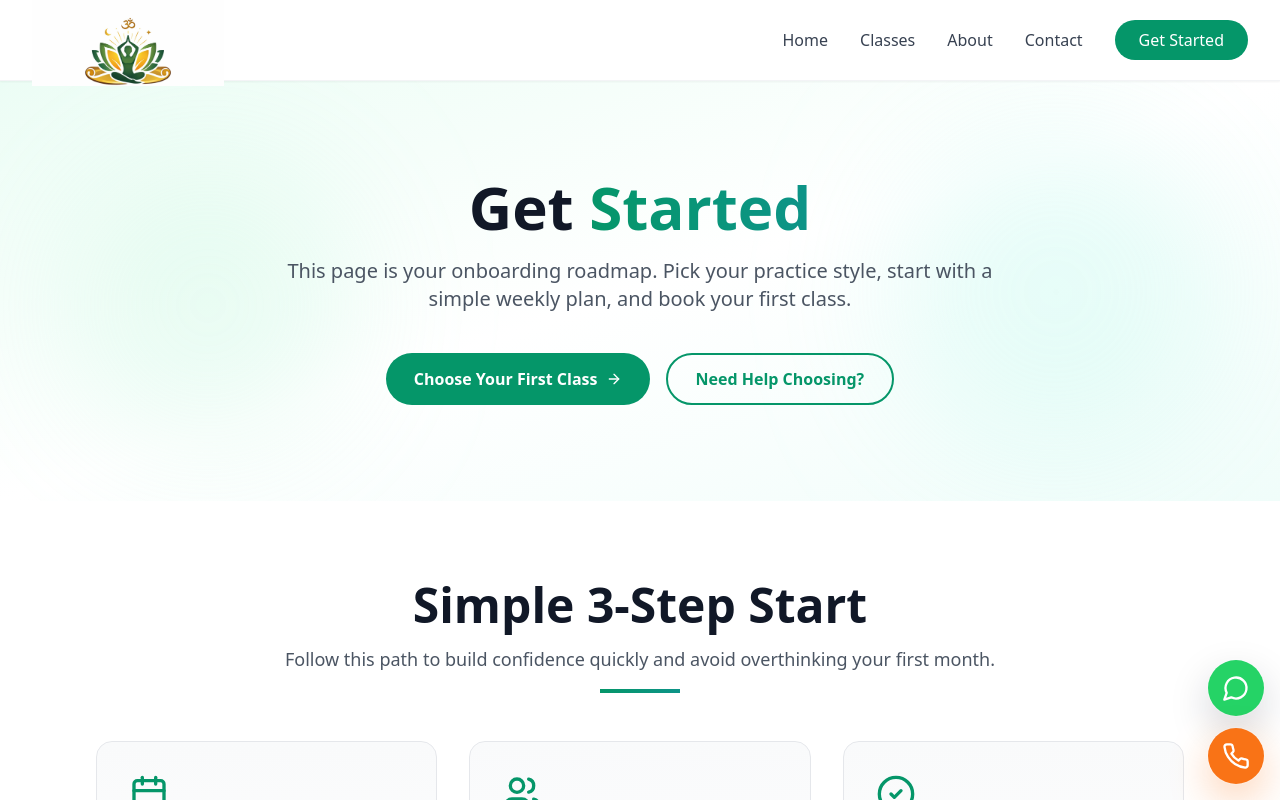
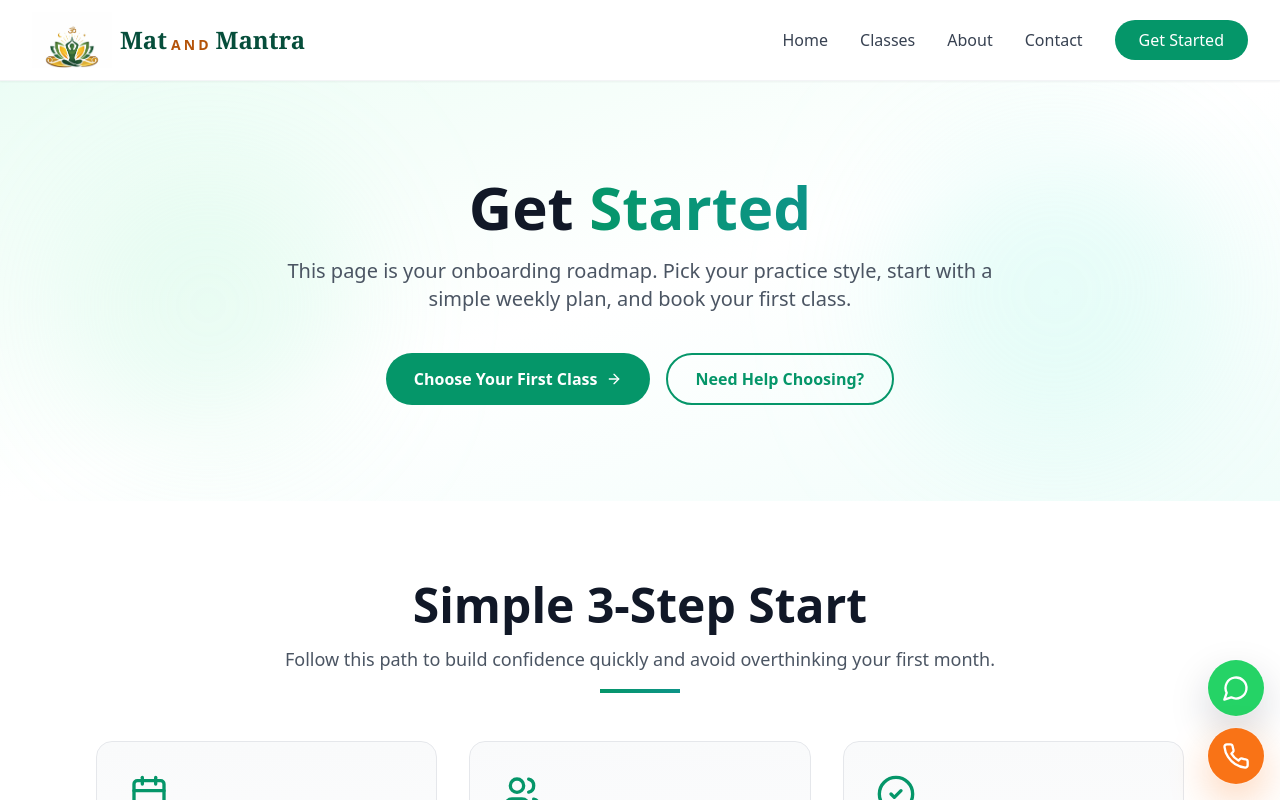
Before and after one commit to techadomobi/yoga, a React (Vite) app: page /get-started in a window 1280 px wide. Shown: the top 800 px of the page. Built offline with nearby package versions, Linux system fonts and the light colour scheme.

Commit message:
logo updated

```diff
--- a/src/components/BrandLogo.tsx
+++ b/src/components/BrandLogo.tsx
@@ -5,17 +5,28 @@ type BrandLogoProps = {
 
 export default function BrandLogo({ variant = 'inline', className = '' }: BrandLogoProps) {
   const isStacked = variant === 'stacked';
-  const sizeClass = isStacked
-    ? 'w-40 sm:w-44 md:w-48'
-    : 'w-28 sm:w-36 md:w-44 lg:w-48';
 
   return (
-    <div className={`flex shrink-0 ${isStacked ? 'flex-col items-center gap-2' : 'items-center gap-2.5'} ${className}`}>
-      <img
-        src="/Mat_and_Mantra_yoga_logo.png"
-        alt="Mat and Mantra"
-        className={`${sizeClass} h-auto max-w-full object-contain`}
-      />
+    <div className={`flex shrink-0 ${isStacked ? 'flex-col items-center gap-1.5' : 'items-center gap-2'} ${className}`}>
+      <div className={isStacked ? 'w-24 h-16 sm:w-28 sm:h-[4.5rem] overflow-hidden' : 'w-16 h-11 sm:w-[4.5rem] sm:h-12 md:w-20 md:h-14 overflow-hidden'}>
+        <img
+          src="/Mat_and_Mantra_yoga_logo.png"
+          alt="Mat and Mantra"
+          className="w-full h-full object-cover object-[50%_62%] mix-blend-multiply"
+        />
+      </div>
+
+      <div className={`${isStacked ? 'text-center' : 'leading-none'} select-none`}>
+        <span className={isStacked ? 'text-emerald-900 text-base sm:text-lg font-semibold' : 'text-emerald-900 text-lg sm:text-xl md:text-2xl font-semibold'} style={{ fontFamily: 'Georgia, "Times New Roman", serif' }}>
+          Mat
+        </span>
+        <span className={isStacked ? 'mx-1 text-amber-700 text-[0.52rem] sm:text-[0.6rem] font-semibold tracking-[0.2em] uppercase align-middle' : 'mx-1 text-amber-700 text-[0.62rem] sm:text-xs md:text-sm font-semibold tracking-[0.22em] uppercase align-middle'}>
+          and
+        </span>
+        <span className={isStacked ? 'text-emerald-900 text-base sm:text-lg font-semibold' : 'text-emerald-900 text-lg sm:text-xl md:text-2xl font-semibold'} style={{ fontFamily: 'Georgia, "Times New Roman", serif' }}>
+          Mantra
+        </span>
+      </div>
     </div>
   );
 }
--- a/src/components/Footer.tsx
+++ b/src/components/Footer.tsx
@@ -8,7 +8,7 @@ export default function Footer() {
       <div className="max-w-7xl mx-auto px-4 sm:px-6 lg:px-8 py-16">
         <div className="grid grid-cols-1 md:grid-cols-4 gap-8 mb-12">
           <div>
-            <BrandLogo className="mb-4" />
+            <BrandLogo variant="stacked" className="mb-4 items-start md:items-center" />
             <p className="text-gray-600 text-sm">
               Transform your mind, body, and spirit through the power of yoga.
             </p>
```
